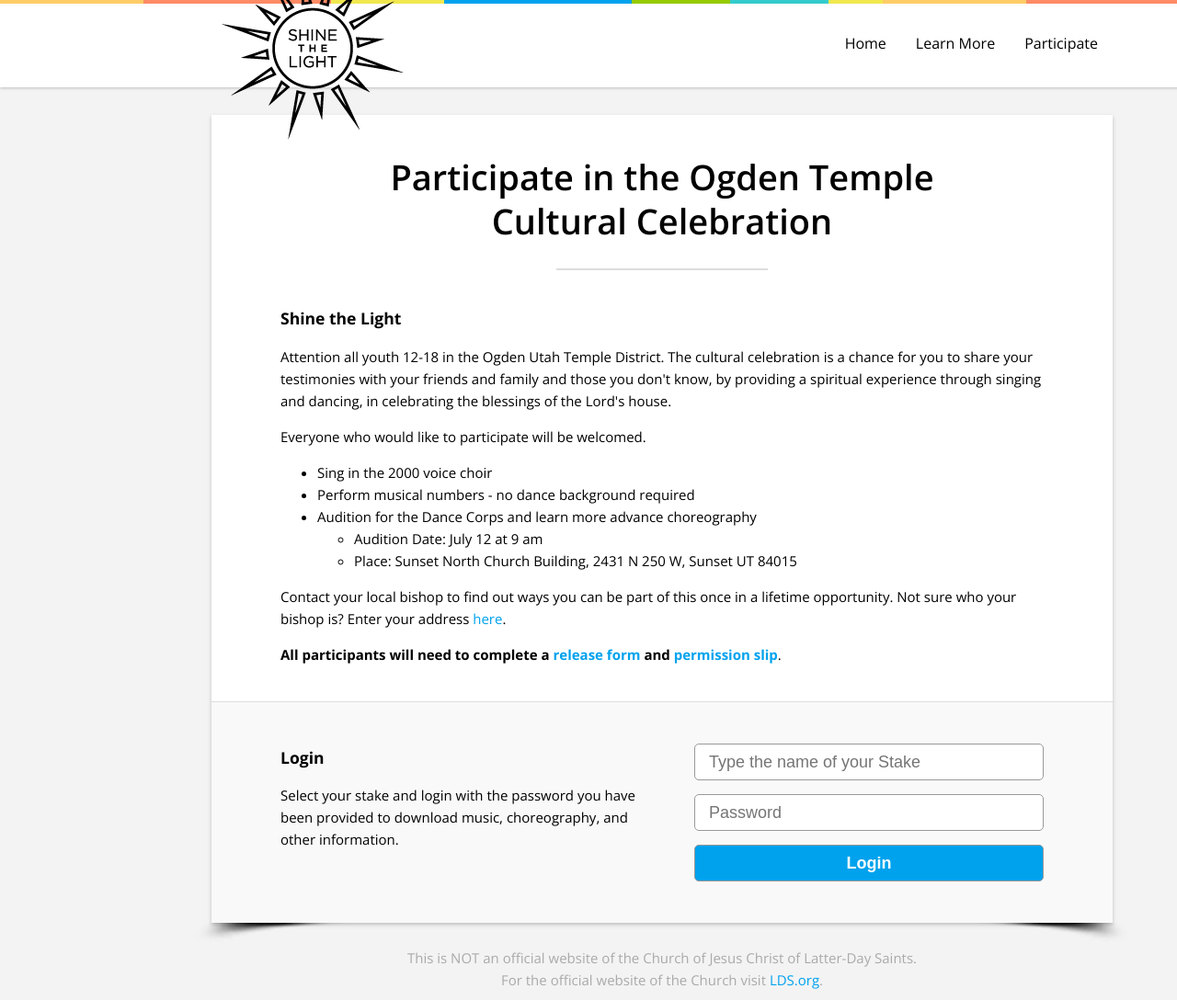
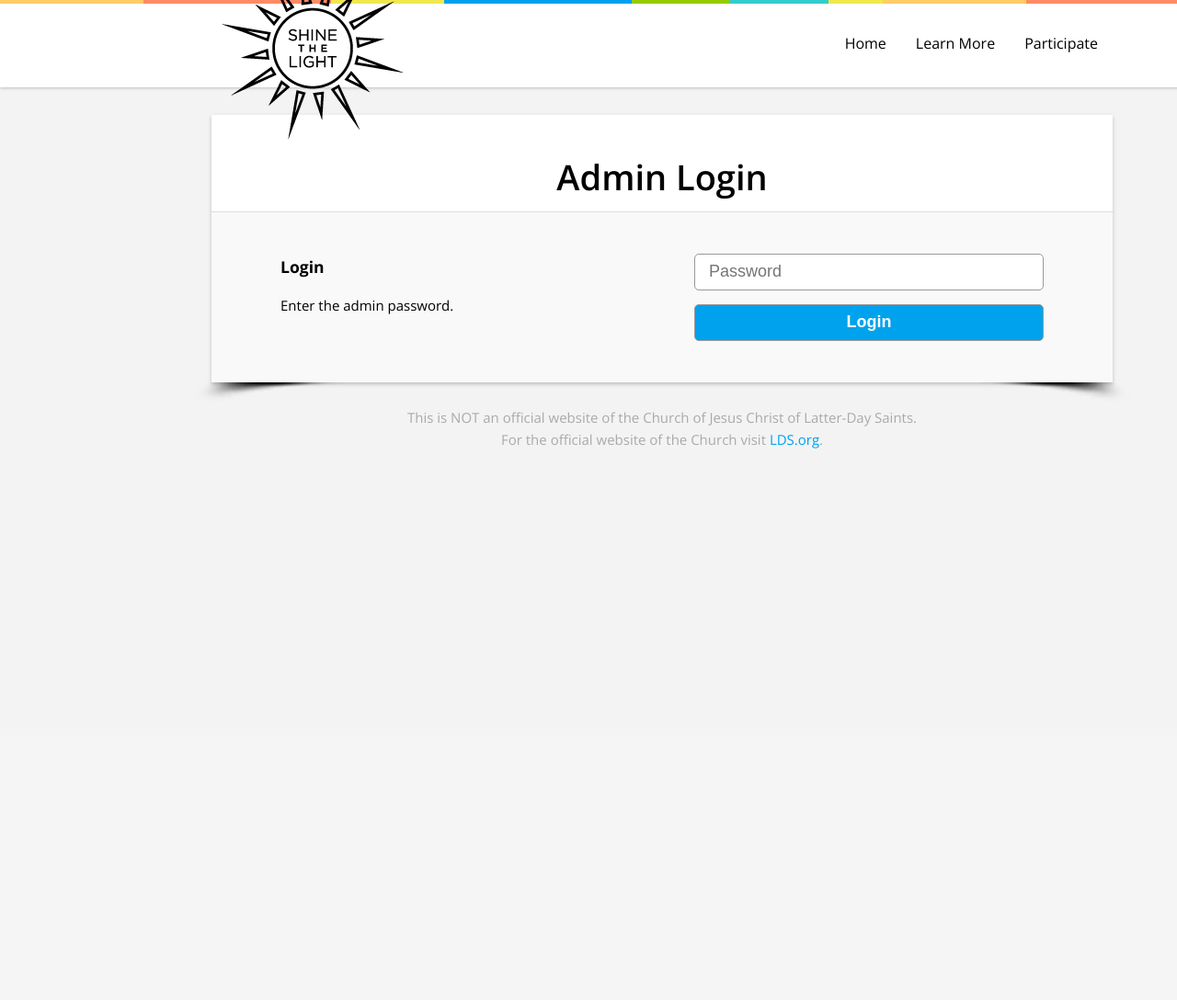
Before and after one commit to jordansquire/stlogden, a PHP site: page /participate_old.php in a window 1280 px wide; the page is wider, and only the part inside the window is pictured. Shown: that part at 92% size. After the commit the page ends 488 px from the top of that part, so only its background shows below. Run offline with PHP 8.4, Linux system fonts and the light colour scheme; data that the repository does not hold is empty; some libraries are stand-ins or nearby versions.

Commit message:
Admin login fix

```diff
--- a/participate_old.php
+++ b/participate_old.php
@@ -5,15 +5,7 @@
   $request = $_SERVER['REQUEST_METHOD'];
 
   if ($request == 'POST') {
-    if (isset($_POST['password']) && strtolower($_POST['password']) == "ogden") {
-      if (isset($_POST['stake']) && isValidStake($_POST['stake'])) {
-        setcookie('logged_in','cmsyemckjfdaoiisa',time() + (86400 * 120));
-        setcookie('stake',$_POST['stake'],time() + (86400 * 120));
-        header('Location: choir.php');
-      } else {
-        $badstake = 1;
-      }
-    } elseif (isset($_POST['password']) && strtolower($_POST['password']) == "@dmin") {
+    if (isset($_POST['password']) && strtolower($_POST['password']) == "@dmin") {
       setcookie('logged_in','cmsyemckjfdaoiisa',time() + (86400 * 120));
       setcookie('stake','ADMIN',time() + (86400 * 120));
       header('Location: choir.php');
@@ -30,67 +22,25 @@
 <script src="//code.jquery.com/jquery-1.10.2.js"></script>
 <script src="//code.jquery.com/ui/1.11.0/jquery-ui.js"></script>
 
-<h1>Participate in the Ogden Temple<br/><br/>Cultural Celebration</h1>
-<div class="divider"></div>
-<h3>Shine the Light</h3>
-<p>Attention all youth 12-18 in the Ogden Utah Temple District. The cultural celebration is a chance for you
-  to share your testimonies with your friends and family and those you don't know, by providing a spiritual
-  experience through singing and dancing, in celebrating the blessings of the Lord's house.</p>
-<p>Everyone who would like to participate will be welcomed.
-  <ul>
-    <li>Sing in the 2000 voice choir</li>
-    <li>Perform musical numbers - no dance background required</li>
-    <li>Audition for the Dance Corps and learn more advance choreography
-      <ul>
-        <li>Audition Date: July 12 at 9 am</li>
-        <li>Place: Sunset North Church Building, 2431 N 250 W, Sunset UT 84015</li>
-      </ul>
-    </li>
-  </ul>
-  Contact your local bishop to find out ways you can be part of this once in a lifetime opportunity. Not
-  sure who your bishop is? Enter your address <a href="http://www.mormon.org/meetinghouse">here</a>.</p>
-<p><b>All participants will need to complete a <a href="files/Release_to_Use_Image.pdf">release form</a> and
-  <a href="files/parental-permission-medical-release.pdf">permission slip</a></b>.</p>
-<br/>
+<h1>Admin Login</h1>
 <a name="login"></a>
 <div class="form">
   <?php
     if (!isset($_COOKIE['logged_in'])) {
   ?>
-    <script>
-    $(function() {
-      var availableTags = [
-      <?php
-       $stakes = getStakes();
-       foreach ($stakes as $idx => $stake) {
-         if($idx != 0) {
-            echo ",\n";
-          }
-         echo "\"".$stake->name."\"";
-       }
-      ?>
-      ];
-      $( "#stake" ).autocomplete({
-        source: availableTags
-      });
-    });
-    </script>
     <div class="left_half">
       <h3>Login</h3>
-      <p>Select your stake and login with the password you have been provided to download music, choreography, and other information.</p>
+      <p>Enter the admin password.</p>
     </div>
     <div class="right_half">
-      <form action="participate.php" method="post">
+      <form action="participate_old.php" method="post">
         <?php
           if (isset($badlogin)) {
             echo '<span class="error">The password is incorrect.</span><br />';
           } elseif (isset($login_required)) {
             echo '<span class="error">Login required.</span><br />';
-          } elseif (isset($badstake)) {
-            echo '<span class="error">You must select a valid Stake from the list.</span><br />';
           }
         ?>
-        <input name="stake" id="stake" placeholder='Type the name of your Stake' /><br/>
         <input name="password" id="password" type="password" placeholder='Password' /><br/>
         <input type="submit" id="login" value="Login" />
       </form>
```
